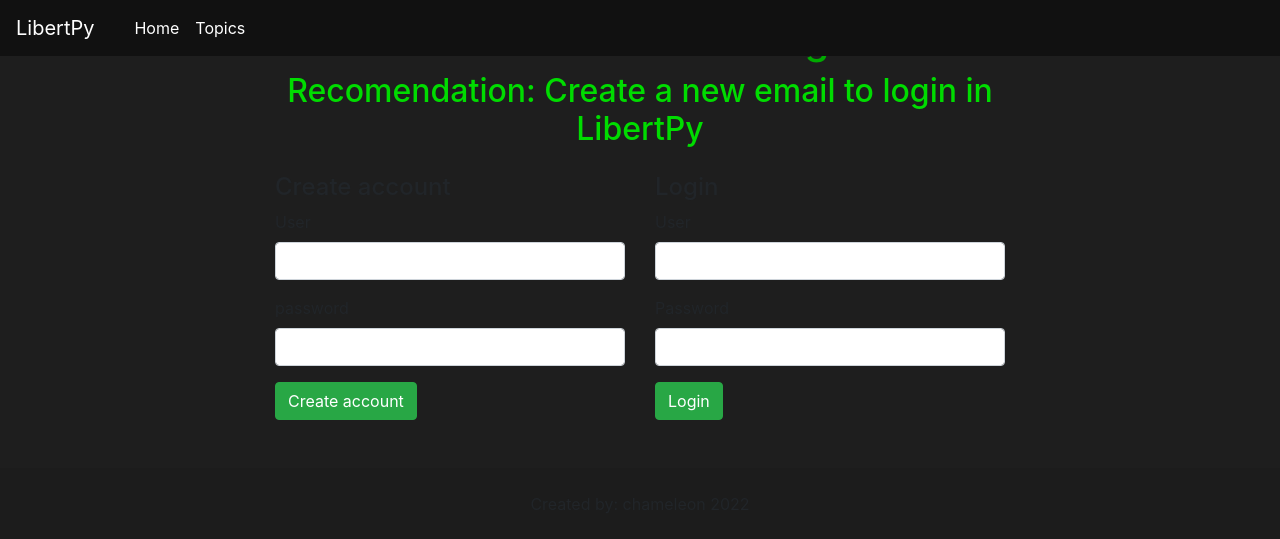
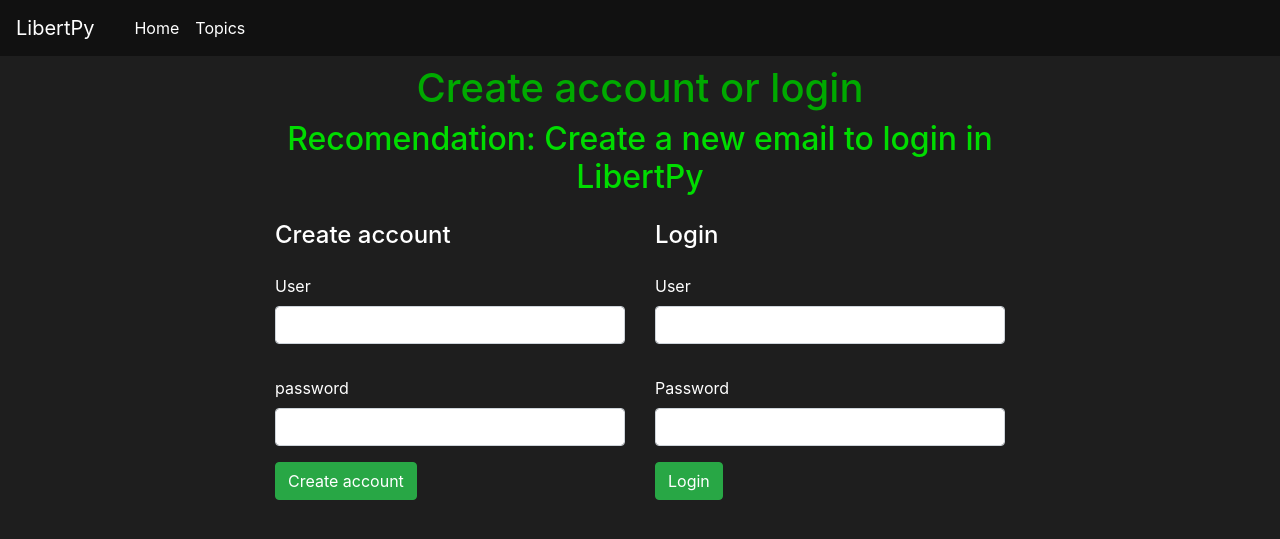
Before and after one commit to charlesdev771/LibertPy, a Django app: page /login/ in a window 1280 px wide. Shown: the top 539 px of the page. Run offline with Django 4.2, Linux system fonts and the light colour scheme; some libraries are stand-ins or nearby versions.

Commit message:
final login

```diff
--- a/core/css/style.css
+++ b/core/css/style.css
@@ -35,7 +35,7 @@ textarea
   padding:3px;
 }
 
-.footer
+footer
 {
-    margin-top: 100%;
+    margin-top: 0px;
 }
--- a/core/templates/pages/login.html
+++ b/core/templates/pages/login.html
@@ -57,9 +57,13 @@
 
 
     <div id="LOGIN" class="LOGIN">
-        <div id="login" class="login">
+
+        <div id="login" class="login mt-5">
+
             <div class="container">
+
                 <div class="row">
+
                     <div class="col-lg-2"></div>
 
                         <div class="col-lg-8 mt-3">
@@ -71,16 +75,16 @@
 
                             <div class="col-lg mt-3">
 
-                                <h4>Create account</h4>
+                                <h4 class="text-white">Create account</h4>
 
                                 <form class="form-cadastro" action="{% url 'create_user' %}" method="POST">
                                     {% csrf_token %}
                                     <div class="form-group">
-                                        <label>User</label>
+                                        <label class="text-white mt-3">User</label>
                                         <input type="user" class="form-control" name="user">
                                     </div>
                                     <div class="form-group">
-                                        <label>password</label>
+                                        <label class="text-white mt-3">password</label>
                                         <input type="password" class="form-control" name="password">
                                     </div>
                                     <button type="submit" class="btn btn-success">Create account</button>
@@ -89,16 +93,16 @@
                             </div>
 
                       <div class="col-lg mt-3">
-                        <h4>Login</h4>
+                        <h4 class="text-white">Login</h4>
                         <form class="form-login" action="{% url 'login_user' %}" method="POST">
                             {% csrf_token %}
 
                           <div class="form-group">
-                            <label>User</label>
+                            <label class="text-white mt-3">User</label>
                             <input type="text" class="form-control" name="user">
                           </div>
                           <div class="form-group">
-                            <label>Password</label>
+                            <label class="text-white mt-3">Password</label>
                             <input type="password" class="form-control" name="password">
                           </div>
                           <button type="submit" class="btn btn-success">Login</button>
@@ -116,10 +120,5 @@
               </div>
 
 
-  <div class="text-center p-4 mt-5" style="background-color: rgba(0, 0, 0, 0.05);">
-    <a class="text-reset fw-bold" href="https://mdbootstrap.com/">Created by: chameleon 2022</a>
-  </div>
-</footer>
-
   </body>
 </html>
```
Also changed, not shown: core/templates/pages/index.html (+5 -4 lines).
